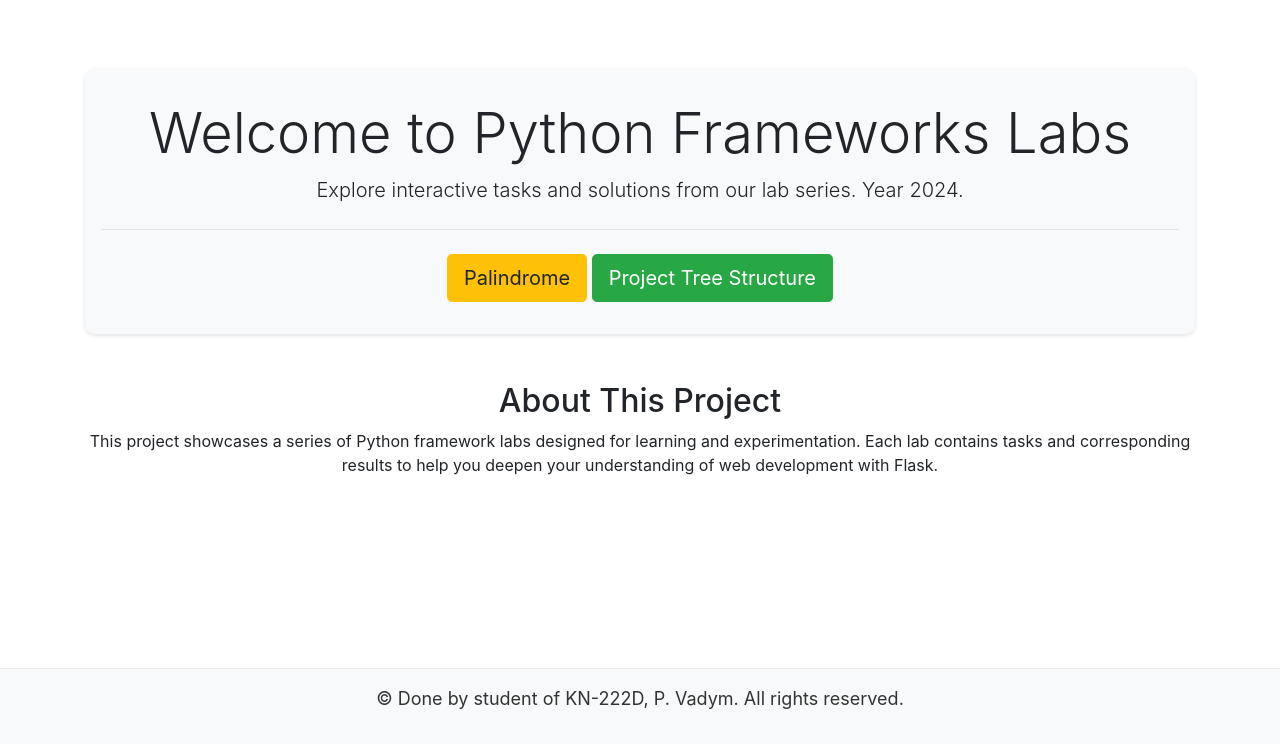
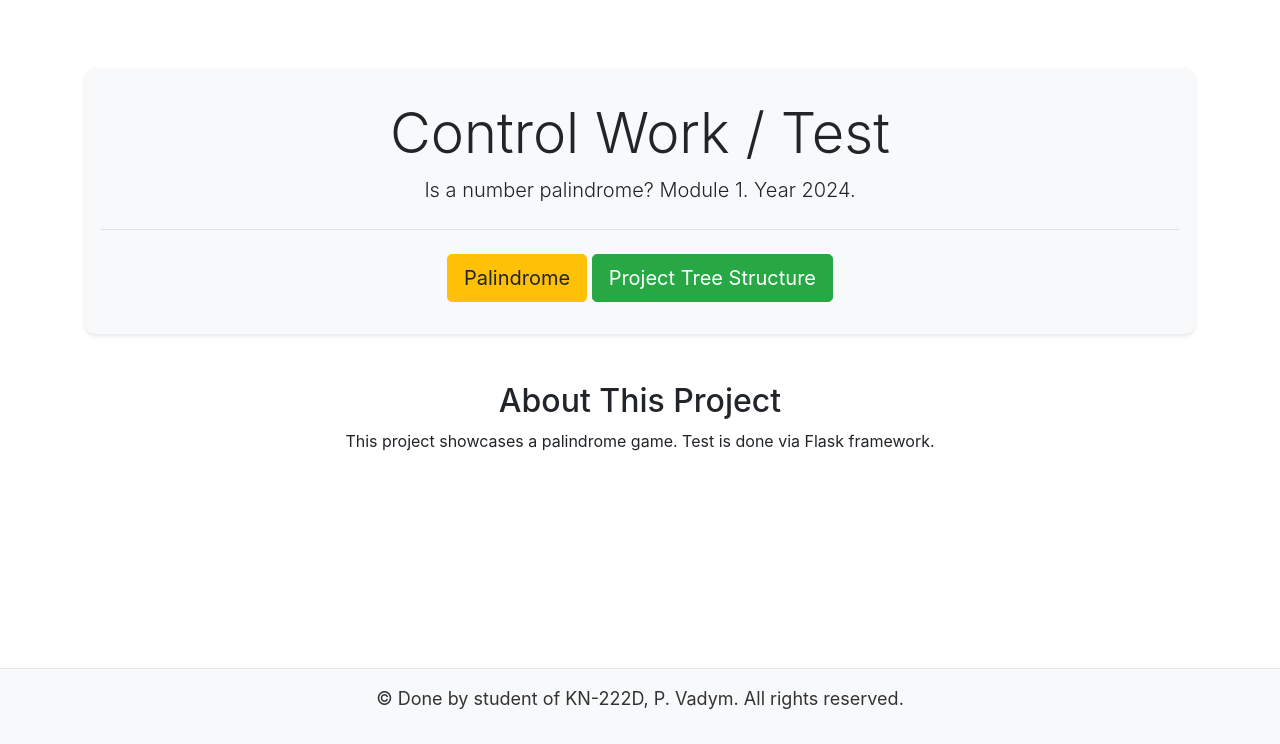
Before and after one commit to vadimhillel/KHPI_SEM3, a Flask app: page / in a window 1280 px wide. Shown: the part 56-800 px from the top of the page. Run offline with Flask 3, Linux system fonts and the light colour scheme; parts of the project's set-up code (start-up, migrations or seed data) failed here and were passed over; some libraries are stand-ins or nearby versions.

Commit message:
📁 Control work sem 3

```diff
--- a/palindrome_src/palindrome_src/templates/public/home.html
+++ b/palindrome_src/palindrome_src/templates/public/home.html
@@ -7,8 +7,8 @@
 
     {% block content %}
     <div class="jumbotron text-center">
-        <h1 class="display-4">Welcome to Python Frameworks Labs</h1>
-        <p class="lead">Explore interactive tasks and solutions from our lab series. Year 2024.</p>
+        <h1 class="display-4">Control Work / Test</h1>
+        <p class="lead">Is a number palindrome? Module 1. Year 2024.</p>
         <hr class="my-4">
 
         <div class="mt-4">
@@ -20,7 +20,7 @@
     <!-- Additional Sections -->
     <section id="about-section" class="text-center my-5">
         <h2>About This Project</h2>
-        <p>This project showcases a series of Python framework labs designed for learning and experimentation. Each lab contains tasks and corresponding results to help you deepen your understanding of web development with Flask.</p>
+        <p>This project showcases a palindrome game. Test is done via Flask framework.</p>
     </section>
 
     {% endblock %}
```
